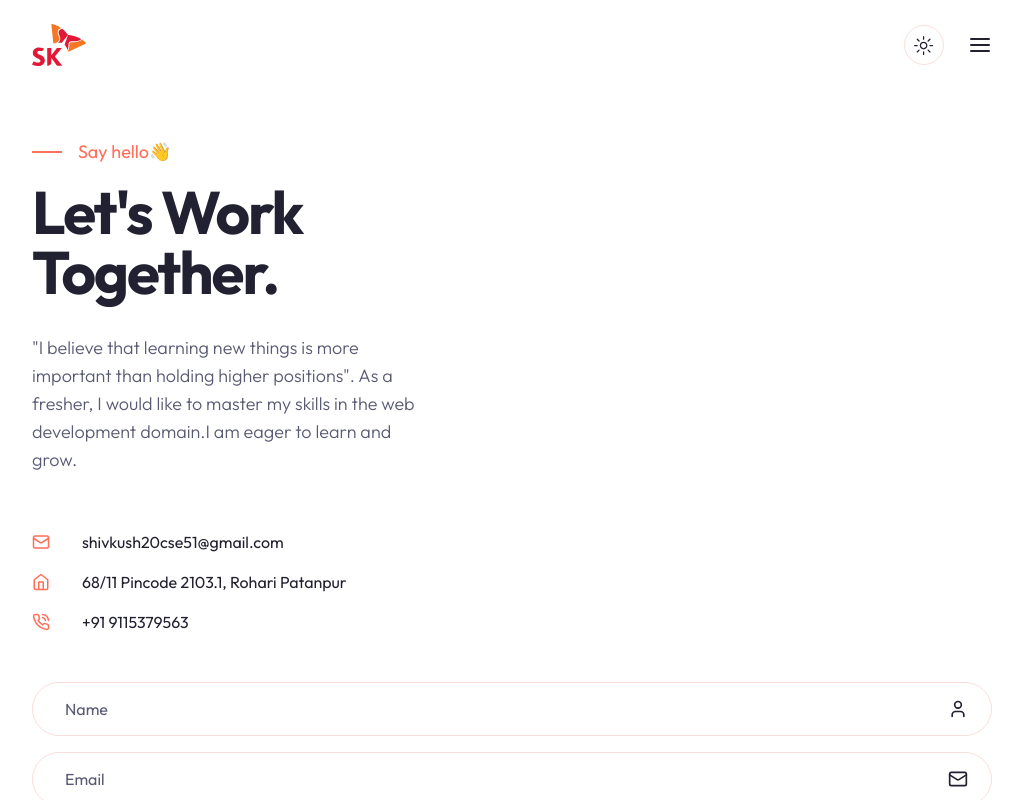
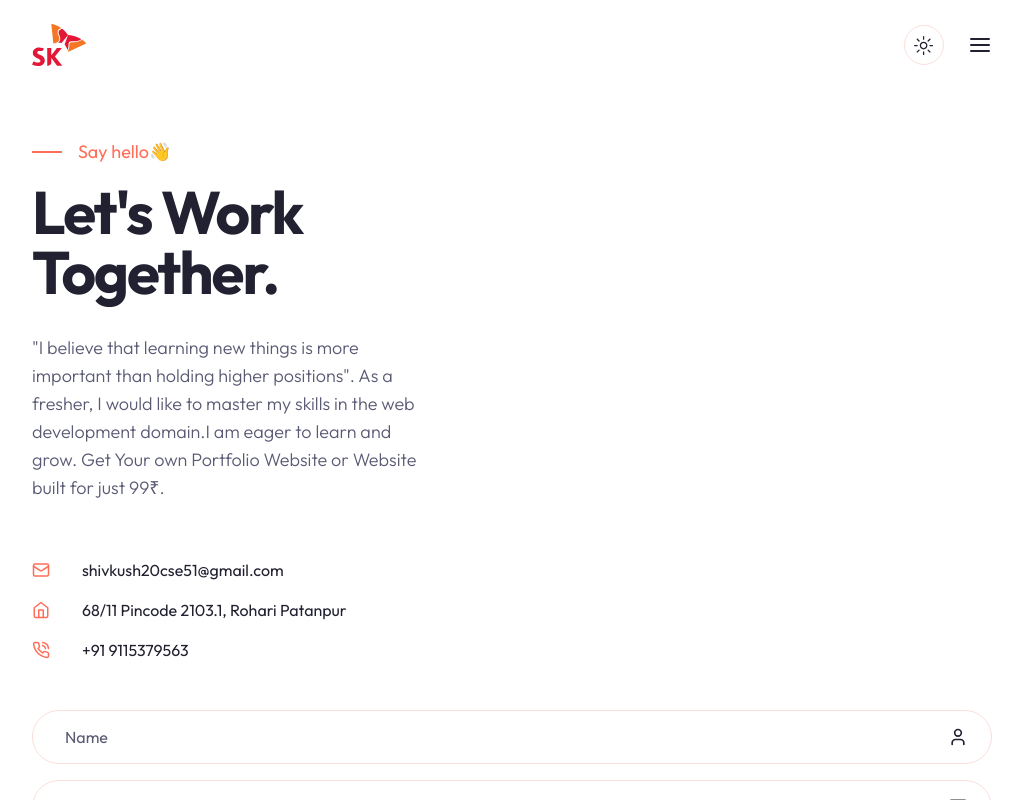
Before and after one commit to ShivBhanKushWaha/My-PortFolio-NextJs, a Next.js app: page /contact in a window 1280 px wide. Shown: the top 800 px of the page, without its empty margins (128-1151 px from the left). Built offline with nearby package versions, Linux system fonts and the light colour scheme.

Commit message:
Update page.jsx

```diff
--- a/app/contact/page.jsx
+++ b/app/contact/page.jsx
@@ -16,7 +16,9 @@ const Contact = () => {
             <h1 className="h1 max-w-md mb-8">Let's Work Together.</h1>
             <p className="subtitle max-w-[400px]">"I believe that learning new things is more
             important than holding higher positions". As a fresher,
-            I would like to master my skills in the web development domain.I am eager to learn and grow.</p>
+            I would like to master my skills in the web development domain.I am eager to learn and grow.
+              Get Your own Portfolio Website or Website built for just 99₹.
+            </p>
           </div>
           {/* illustarion */}
           <div className="hidden xl:flex w-full bg-contact_illustration_light dark:bg-contact_illustration_dark
```
